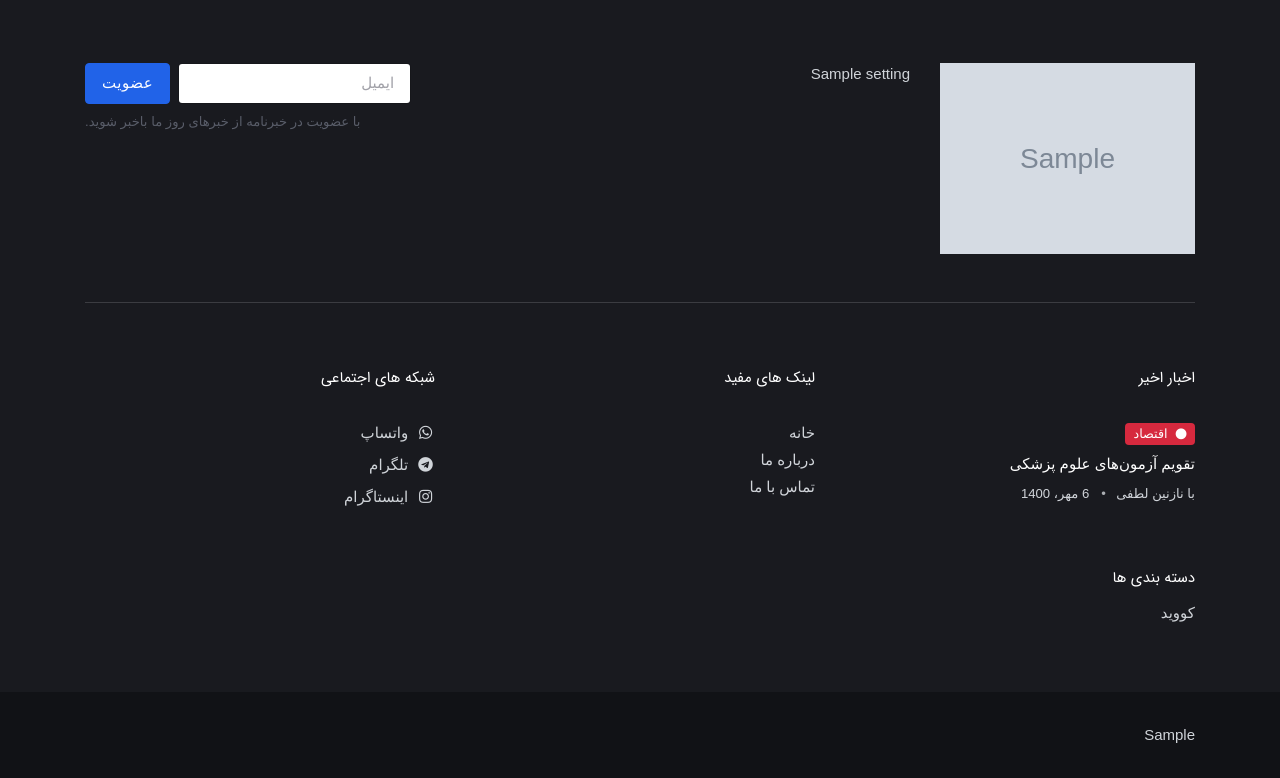
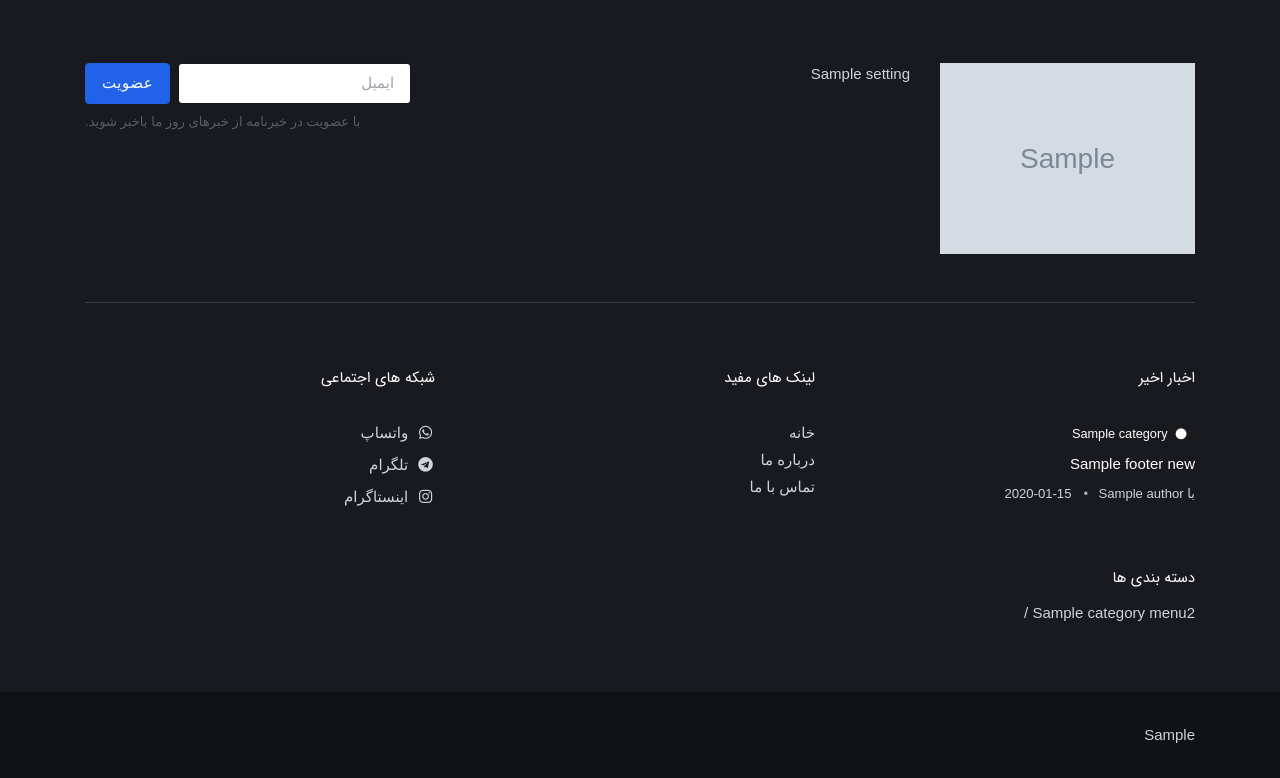
Before and after one commit to aminHallaj/news_project, a Django app: template news_site/news/templates/front/index.html in a window 1280 px wide. Shown: the part 1992-2770 px from the top of the page. Run offline with Django 5.2, Linux system fonts and the light colour scheme; the template is opened without the code that fills it: most values are stand-ins (such as "Sample title", 1, 10 or a date in 2020); grey boxes marked "Sample" are stand-in pictures; some libraries are stand-ins or nearby versions; some web fonts are replaced.

Commit message:
کامل کردن بخش فوتر سایت

```diff
--- a/news_site/news/templates/front/index.html
+++ b/news_site/news/templates/front/index.html
@@ -239,7 +239,7 @@
 								</div>
 								<div class="card-body px-0 pt-3">
 									<h4 class="card-title mt-2"><a href="{% url 'front_post_single' id=i.id %}" class="btn-link text-reset">{{i.title}}</a></h4>
-									<p class="card-text">{{i.text|truncatewords:65}}</p>
+									<p class="card-text">{{i.text|truncatewords:35}}</p>
 									<!-- Card info -->
 									<ul class="nav nav-divider align-items-center d-none d-sm-inline-block">
 										<li class="nav-item">
--- a/news_site/news/templates/front/panel.html
+++ b/news_site/news/templates/front/panel.html
@@ -357,17 +357,25 @@ Footer START -->
 			<div class="col-md-6 col-lg-4 mb-4">
 				<h5 class="mb-4 text-white">اخبار اخیر</h5>
 				<!-- Item -->
+				{% for i in footer_news_list %}
 				<div class="mb-4 position-relative">
-					<div><a href="#" class="badge text-bg-danger mb-2"><i class="fas fa-circle me-2 small fw-bold"></i>اقتصاد</a></div>
-					<a href="post-single-3.html" class="btn-link text-white fw-normal">تقویم آزمون‌های علوم پزشکی</a>
+					<div>
+						{% if i.sub_category.category %}
+						<a href="#" class="badge mb-2" style="background-color: {{ i.sub_category.category.coler }};"><i class="fas fa-circle me-2 small fw-bold"></i>{{i.sub_category.category}}</a>
+						{% else %}
+						<a href="#" class="badge text-bg-warning mb-2"><i class="fas fa-circle me-2 small fw-bold"></i>{{i.sub_category.category}}</a>
+						{% endif %}
+					</div>
+					<a href="{% url 'front_post_single' id=i.id %}" class="btn-link text-white fw-normal">{{i.title}}</a>
 					<ul class="nav nav-divider align-items-center small mt-2 text-muted">
 						<li class="nav-item position-relative">
-							<div class="nav-link">با <a href="#" class="stretched-link text-reset btn-link">نازنین لطفی</a>
+							<div class="nav-link">با <a href="#" class="stretched-link text-reset btn-link">{{i.author.get_full_name}}</a>
 							</div>
 						</li>
-						<li class="nav-item">6 مهر، 1400</li>
+						<li class="nav-item">{{i.jdate}}</li>
 					</ul>
 				</div>
+				{% endfor %}
 			</div>
 
 			<!-- Footer Widget -->
@@ -400,7 +408,9 @@ Footer START -->
 		<div class="row">
 			<h5 class="mb-2 text-white">دسته بندی ها</h5>
 			<ul class="list-inline text-primary-hover lh-lg">
-				<li class="list-inline-item"><a href="#">کووید</a></li>
+				{% for i in category_menu2 %}
+				<li class="list-inline-item"><a href="{% url 'front_post_list' id=i.id %}">{{i.title}} /</a></li>
+				{% endfor %}
 			</ul>
 		</div>
 		<!-- Hot topics END -->
```
Also changed, not shown: news_site/news/views.py (+42 -5 lines), news_site/db.sqlite3.
